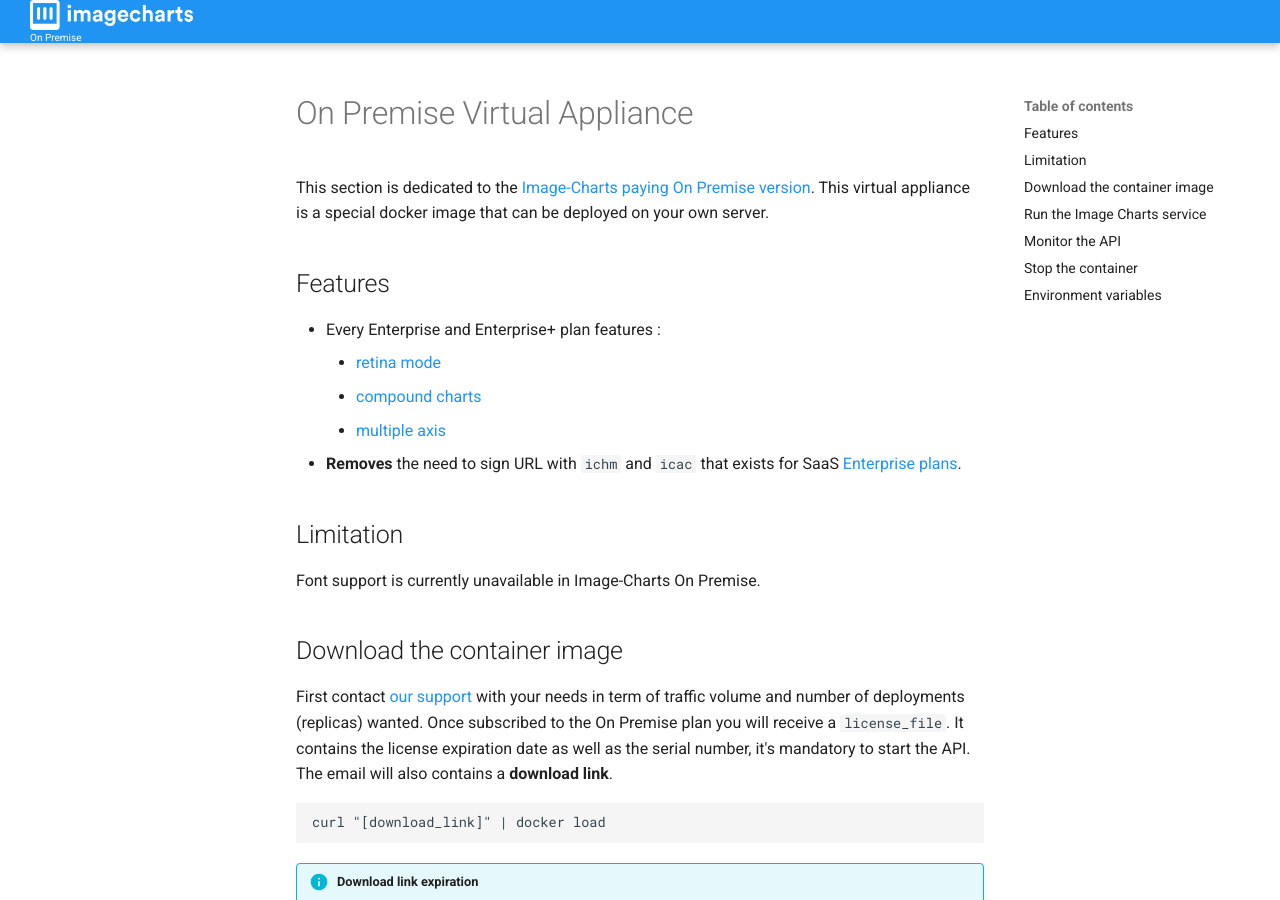
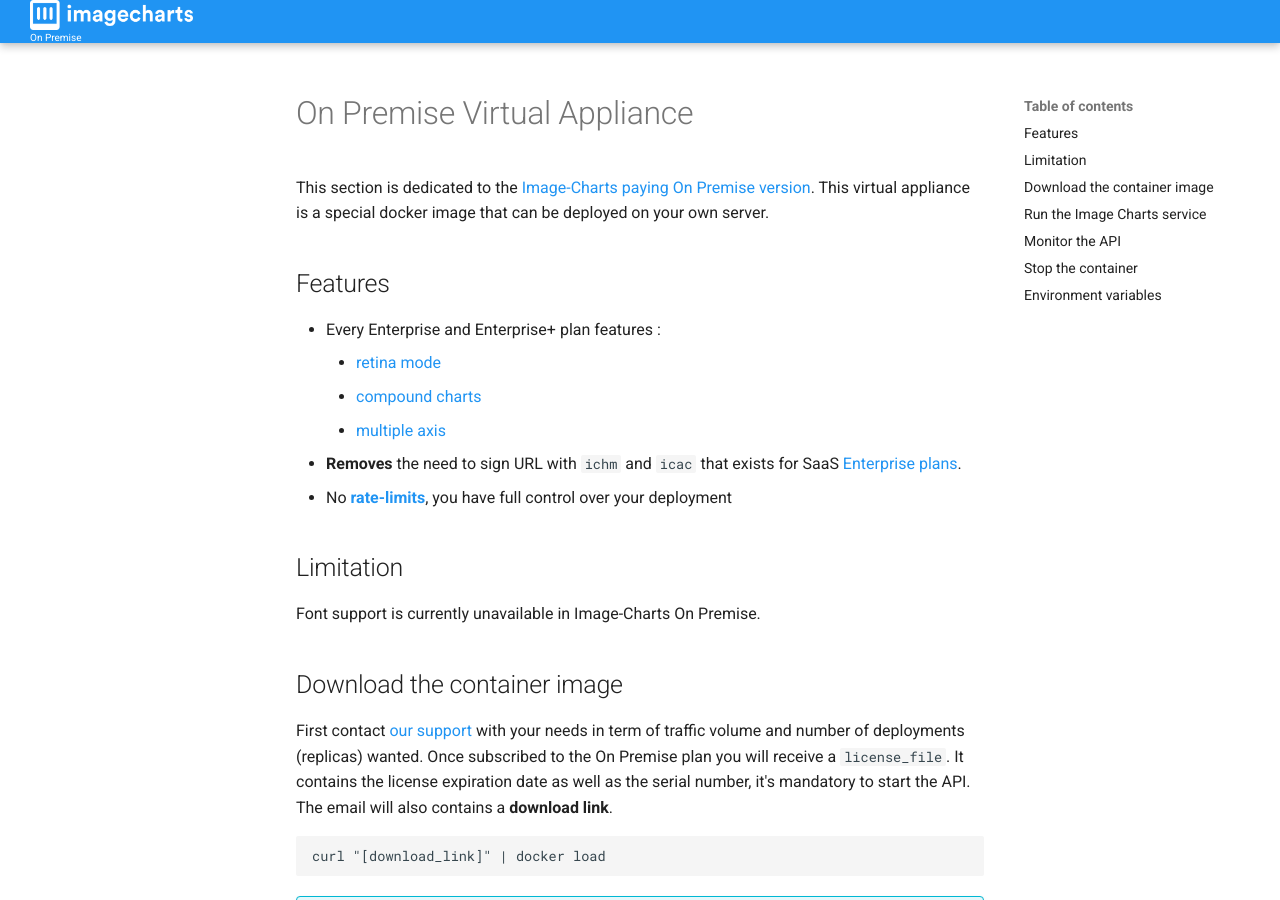
Before and after one commit to image-charts/documentation, an MkDocs documentation site: the page built from docs/on-premise.md, in a window 1280 px wide and 900 px high. Built offline with MkDocs 1.6.1 and Material for MkDocs 9.7.7, drawn with Linux system fonts in a browser that asks for light colours.

Commit message:
Update on-premise.md

```diff
--- a/docs/on-premise.md
+++ b/docs/on-premise.md
@@ -12,6 +12,7 @@
     - [compound charts](/reference/compound-charts/)
     - [multiple axis](/reference/chart-axis/#visible-axes)
 - **Removes** the need to sign URL with `ichm` and `icac` that exists for SaaS [Enterprise plans](/enterprise).
+- No **[rate-limits](https://documentation.image-charts.com/limits-and-quotas/)**, you have full control over your deployment
 
 ## Limitation
 
```
